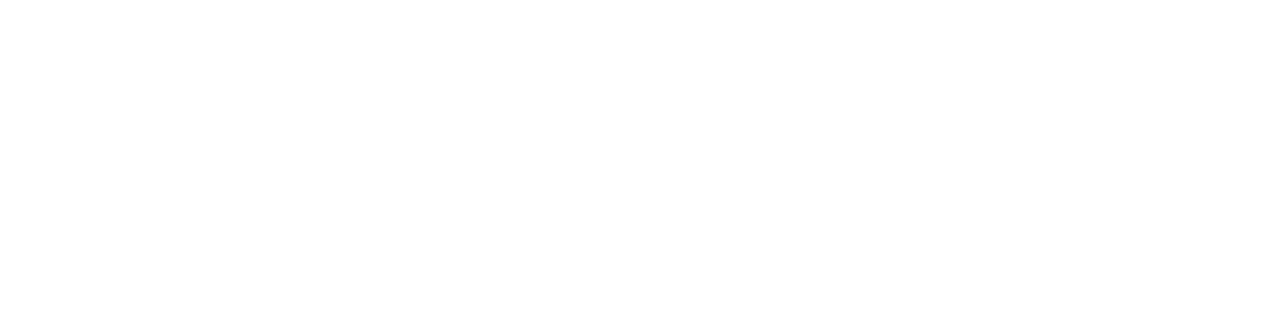
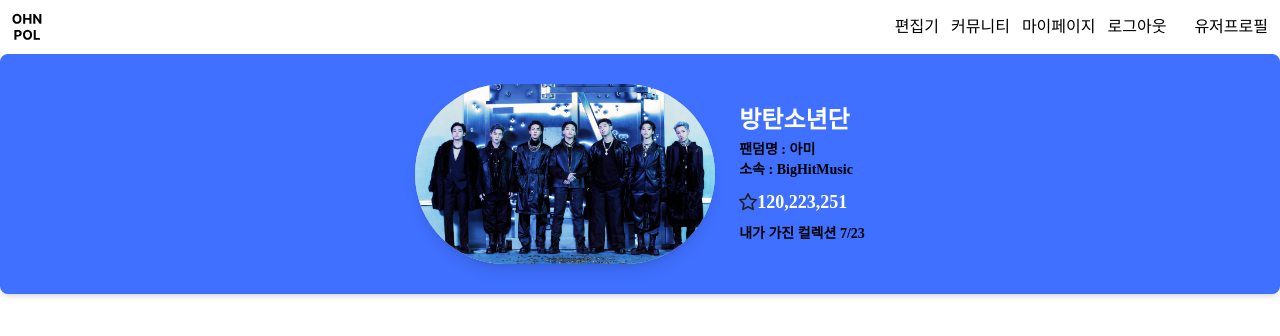
Before and after one commit to jz-project/ohnpol-v2-frontend, a React (Vite) app: page /community in a window 1280 px wide. Before the commit this address had no page. Shown: the top 336 px of the page. Built offline with nearby package versions, Linux system fonts and the light colour scheme; a web font is replaced by a local one.

Commit message:
[Feat] communitypage ArtistProfile 컴포넌트 제작 #11

```diff
--- a/src/app.tsx
+++ b/src/app.tsx
@@ -2,6 +2,7 @@ import { BrowserRouter, Route, Routes } from 'react-router';
 import OhnpolLayout from './layouts/common/layout';
 import MainPage from './pages/main/page';
 import LandingPage from './pages/landing/page';
+import CommunityPage from '@/pages/community/page.tsx';
 
 function App() {
   return (
@@ -9,6 +10,7 @@ function App() {
       <BrowserRouter basename={import.meta.env.BASE_URL}>
         <Routes>
           <Route path="/" element={<LandingPage />} />
+          <Route path="/community" element={<CommunityPage />} />
           <Route path="/main" element={<OhnpolLayout />}>
             <Route index Component={MainPage}></Route>
           </Route>
--- /dev/null
+++ b/src/components/ArtistProfile/index.tsx
@@ -0,0 +1,118 @@
+import { useState } from 'react';
+import { IconStar, IconEmptyStar } from '@/components/IconStar';
+
+interface ArtistProfileProps {
+  artistInfo: {
+    photo: string;
+    groupName: string;
+    fandom: string;
+    company: string;
+    collectionQuant: number;
+  };
+}
+
+interface ArtistImageProps {
+  photo: string;
+}
+
+interface ArtistInfoProps {
+  groupName: string;
+  fandom: string;
+  company: string;
+}
+
+interface CollectionInfoProps {
+  myCollectionQuant: number;
+  totalCollectionQuant: number;
+}
+
+interface FavoriteButtonProps {
+  isFavorite: boolean;
+  favoriteCount: number;
+  toggleFavorite: () => void;
+}
+
+// 아티스트이미지
+function ArtistImage({ photo }: ArtistImageProps) {
+  return (
+    <div className="w-[300px] h-[180px] rounded-[100px] overflow-hidden shadow-lg bg-gray-300 flex justify-center items-center">
+      <img src={photo} alt="Artist" className="w-full h-full object-cover" />
+    </div>
+  );
+}
+
+//아티스트정보
+function ArtistInfo({ groupName, fandom, company }: ArtistInfoProps) {
+  return (
+    <div>
+      <p className="text-white font-bold text-2xl">{groupName}</p>
+      <p className="text-black font-semibold text-sm mt-1">팬덤명 : {fandom}</p>
+      <p className="text-black font-semibold text-sm">소속 : {company}</p>
+    </div>
+  );
+}
+
+// 즐겨찾기버튼
+function FavoriteButton({
+  isFavorite,
+  favoriteCount,
+  toggleFavorite,
+}: FavoriteButtonProps) {
+  return (
+    <div
+      className="flex items-center mt-2 text-white font-bold text-lg"
+      onClick={toggleFavorite}
+    >
+      {isFavorite ? <IconStar /> : <IconEmptyStar />}
+      {favoriteCount.toLocaleString()} {/* 숫자 포맷팅 */}
+    </div>
+  );
+}
+
+function CollectionInfo({
+  myCollectionQuant,
+  totalCollectionQuant,
+}: CollectionInfoProps) {
+  return (
+    <p className="mt-2 text-black font-semibold text-sm">
+      내가 가진 컬렉션 {myCollectionQuant}/{totalCollectionQuant}
+    </p>
+  );
+}
+
+//부모
+function ArtistProfile({ artistInfo }: ArtistProfileProps) {
+  const [isFavorite, setIsFavorite] = useState(false);
+  const [favoriteCount, setFavoriteCount] = useState(120223251); // Todo: 초깃값 더미
+  // const [myCollectionQuant, setMyCollectionQuant] = useState(7); // Todo: 초깃값 더미
+
+  // 즐겨찾기 버튼 클릭 핸들러
+  function toggleFavorite() {
+    setIsFavorite((prev) => !prev);
+    setFavoriteCount((prev) => (isFavorite ? prev - 1 : prev + 1));
+  }
+
+  return (
+    <div className="flex items-center justify-center w-full h-[240px] bg-primary-300 p-6 rounded-lg shadow-md">
+      <ArtistImage photo={artistInfo.photo} />
+      <div className="ml-6">
+        <ArtistInfo
+          groupName={artistInfo.groupName}
+          fandom={artistInfo.fandom}
+          company={artistInfo.company}
+        />
+        <FavoriteButton
+          isFavorite={isFavorite}
+          favoriteCount={favoriteCount}
+          toggleFavorite={toggleFavorite}
+        />
+        <CollectionInfo
+          myCollectionQuant={7}
+          totalCollectionQuant={artistInfo.collectionQuant}
+        />
+      </div>
+    </div>
+  );
+}
+
+export default ArtistProfile;
--- /dev/null
+++ b/src/components/IconStar/index.tsx
@@ -0,0 +1,31 @@
+import type { IconProp } from '@/types/icon.ts';
+
+export function IconStar({ size = 18, fill = '#FFFF00' }: IconProp) {
+  return (
+    <svg width={size} height={size} viewBox="0 0 22 22">
+      <path
+        d="M11 1L14.09 7.26L21 8.27L16 13.14L17.18 20.02L11 16.77L4.82 20.02L6 13.14L1 8.27L7.91 7.26L11 1Z"
+        fill={fill}
+        stroke="#212121"
+        stroke-width="2"
+        stroke-linecap="round"
+        stroke-linejoin="round"
+      />
+    </svg>
+  );
+}
+
+export function IconEmptyStar({ size = 18, fill = 'none' }: IconProp) {
+  return (
+    <svg width={size} height={size} viewBox="0 0 22 22">
+      <path
+        d="M11 1L14.09 7.26L21 8.27L16 13.14L17.18 20.02L11 16.77L4.82 20.02L6 13.14L1 8.27L7.91 7.26L11 1Z"
+        fill={fill}
+        stroke="#212121"
+        stroke-width="2"
+        stroke-linecap="round"
+        stroke-linejoin="round"
+      />
+    </svg>
+  );
+}
--- /dev/null
+++ b/src/pages/community/page.tsx
@@ -0,0 +1,21 @@
+import ArtistProfile from '@/components/ArtistProfile'; // ⭐ 이미지 경로 예시
+import OhnpolHeader from '@/components/ohnpol-header';
+import artistImage from '@/temp/images/방탄소년단.webp';
+function CommunityPage() {
+  return (
+    <>
+      <OhnpolHeader />
+      <ArtistProfile
+        artistInfo={{
+          photo: artistImage,
+          groupName: '방탄소년단',
+          fandom: '아미',
+          company: 'BigHitMusic',
+          collectionQuant: 23,
+        }}
+      />
+    </>
+  );
+}
+
+export default CommunityPage;
```
Also changed, not shown: src/temp/images/방탄소년단.webp (added).
